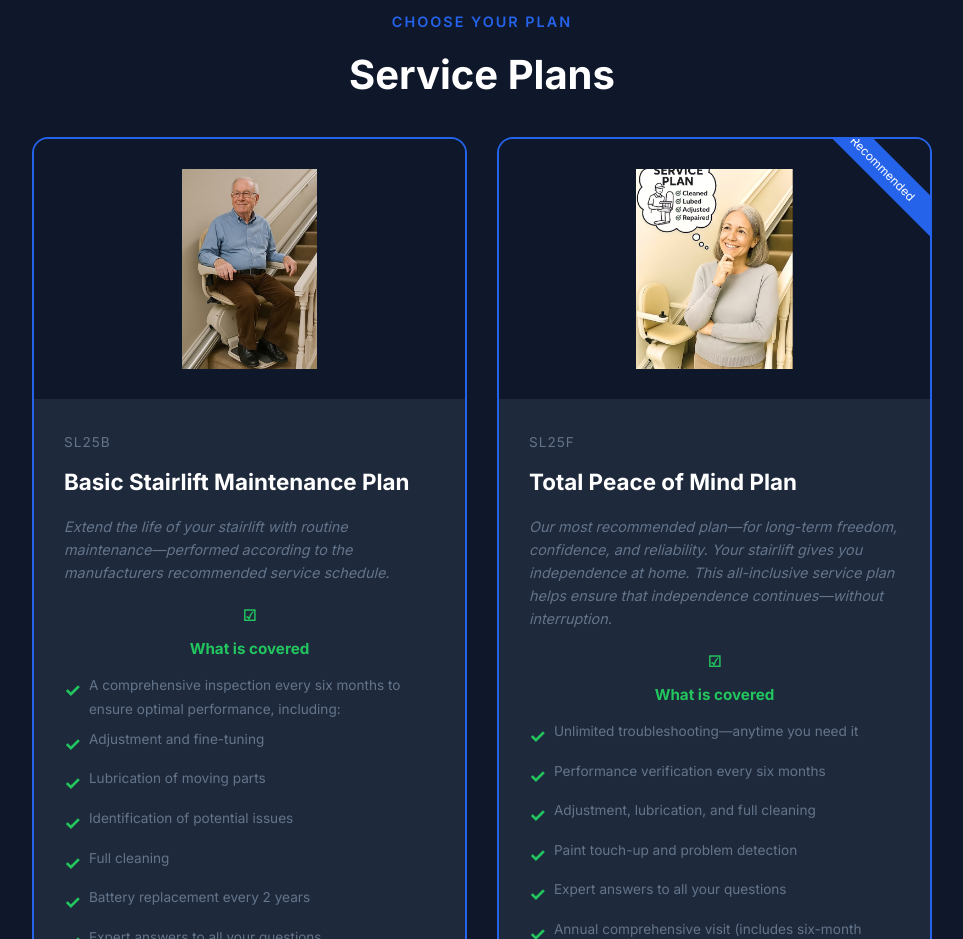
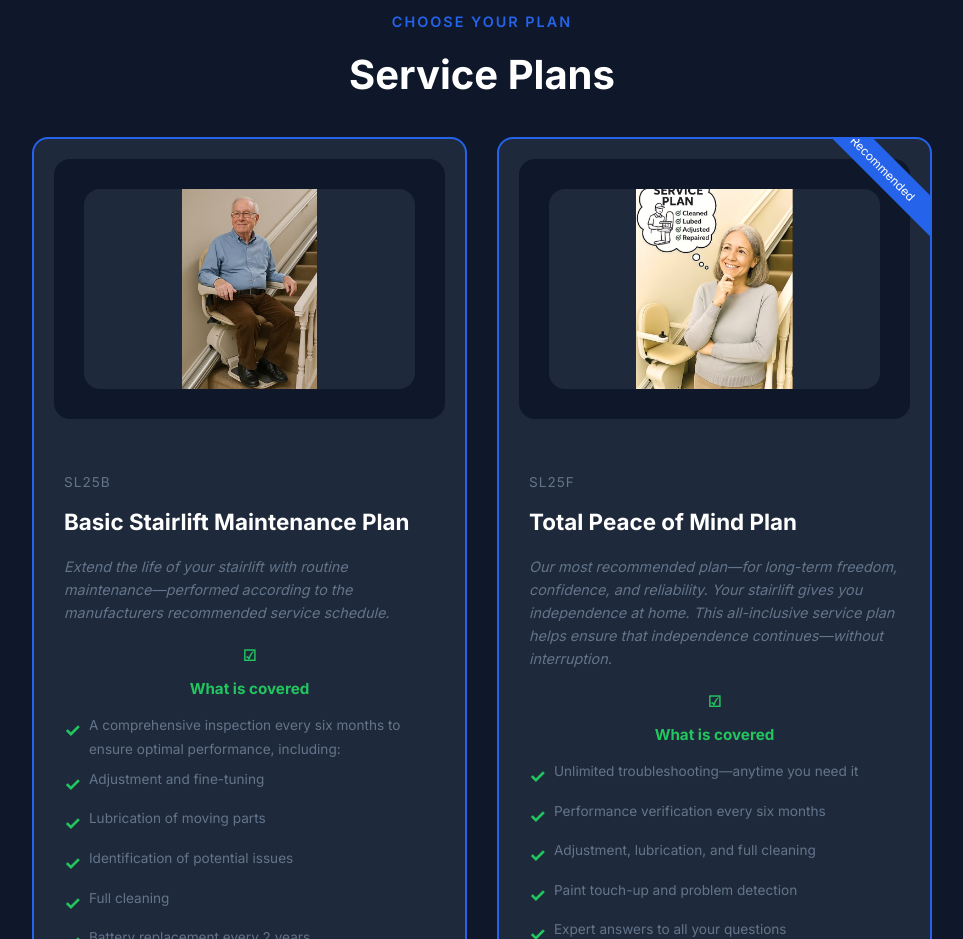
Before and after one commit to LeeDev428/BionicAim, a React (Vite) app: page /stairlifts in a window 1280 px wide. Shown: the part 860-1799 px from the top of the page, without its empty margins (158-1121 px from the left). Built offline with nearby package versions, Linux system fonts and the light colour scheme.

Commit message:
Update Stairlifts.css

```diff
--- a/src/pages/Stairlifts/Stairlifts.css
+++ b/src/pages/Stairlifts/Stairlifts.css
@@ -115,13 +115,20 @@
 .plan-image {
   background: var(--dark);
   padding: 30px;
+  display: flex;
+  align-items: center;
+  justify-content: center;
+  border-radius: 16px;
+  overflow: hidden;
+  margin: 20px;
 }
 
 .plan-img {
   width: 100%;
   height: 200px;
   object-fit: contain;
-  border-radius: 8px;
+  border-radius: 16px;
+  background: var(--dark-light);
 }
 
 .plan-image .image-placeholder {
```
